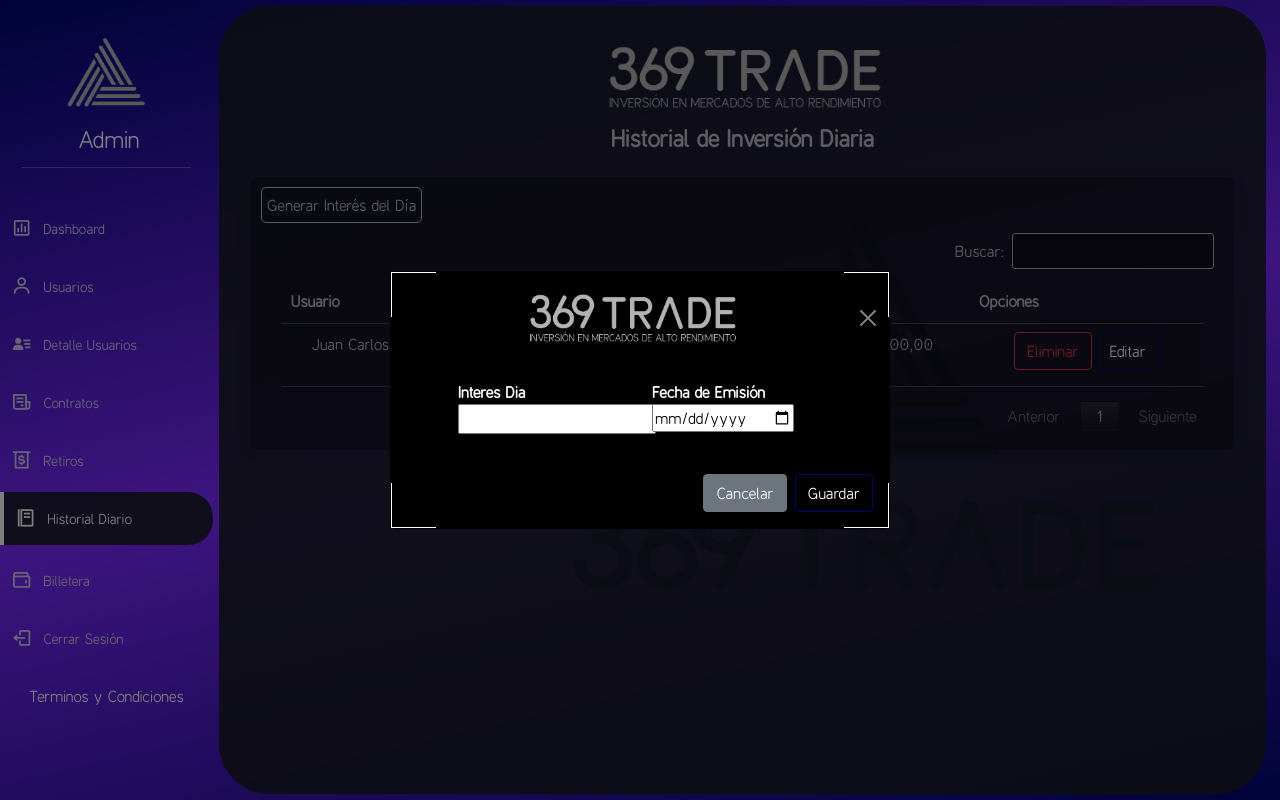
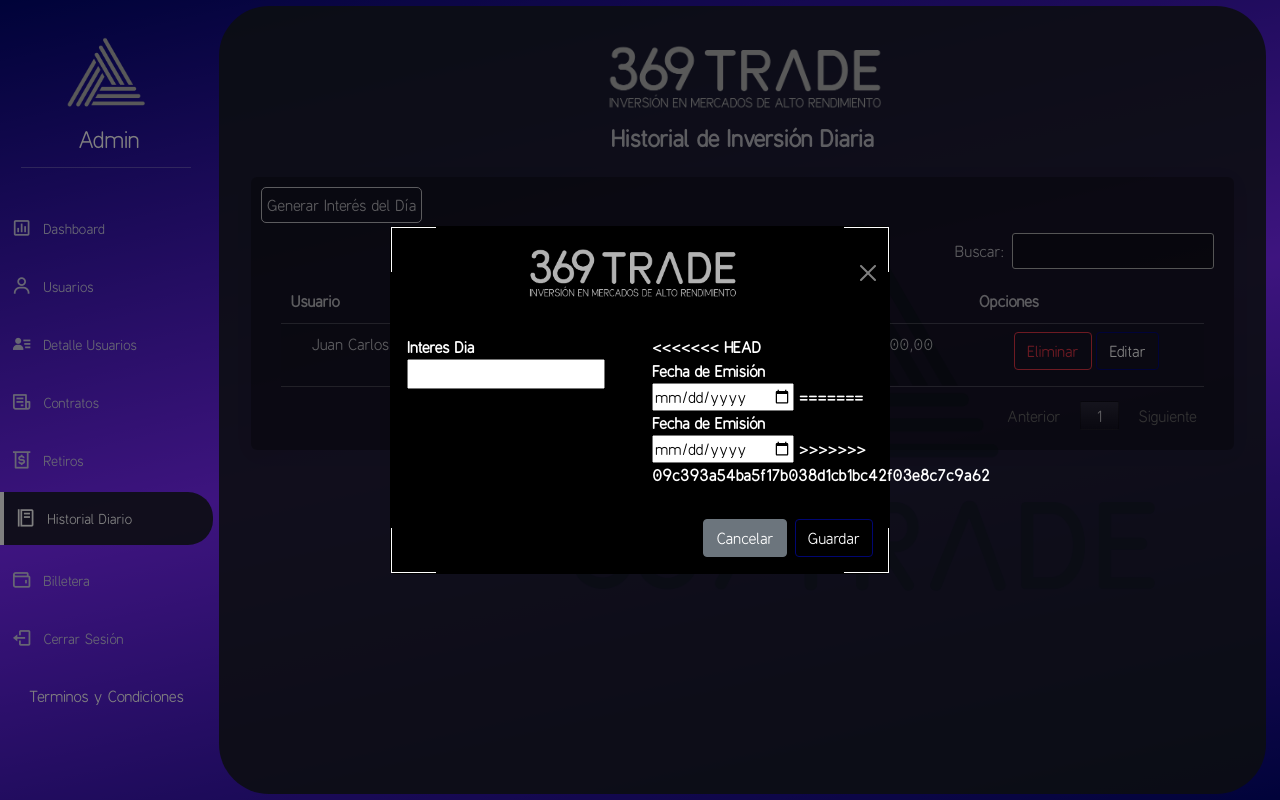
Before and after one commit to ivanchorzuluaga/Trade369, a Django app: page /valor369/ in a window 1280 px wide, after a click on "Generar Interés del Día". Run offline with Django 4.2, Linux system fonts and the light colour scheme; a user stored in the database is signed in; data comes from the database, SQL or seed files in the repository; parts of the project's set-up code (start-up, migrations or seed data) failed here and were passed over; some libraries are stand-ins or nearby versions.

Commit message:
cambios M x

```diff
--- a/Trade360/settings.py
+++ b/Trade360/settings.py
@@ -23,7 +23,7 @@ BASE_DIR = Path(__file__).resolve().parent.parent
 SECRET_KEY = 'django-insecure-g*$97lc90-j9*6ld8-g5j8ls0_y5l6ycfxhx=7fm^gv0sdf9u3'
 
 # SECURITY WARNING: don't run with debug turned on in production!
-DEBUG = True
+DEBUG = False
 
 ALLOWED_HOSTS = ['369-trade.com', 'www.369-trade.com']
 
--- a/user/templates/valores.html
+++ b/user/templates/valores.html
@@ -352,9 +352,14 @@
               </div>
               <div class="col-12 col-lg-6">
                 <div class="form-group">
+<<<<<<< HEAD
+                  <label for="exampleInputEmail1">Fecha de Emisión</label>
+                  <input type="date"  name="fecha" placeholder="dd/mm/aaaa" required="">
+=======
                   <label for="exampleInputEmail1">Fecha de Emisión</label><br>
                   <input type="date"  name="fecha" id="fecha" placeholder="dd/mm/aaaa" required="">
 
+>>>>>>> 09c393a54ba5f17b038d1cb1bc42f03e8c7c9a62
                 </div>
               </div>
             </div>
```
